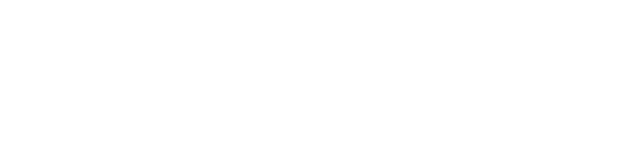
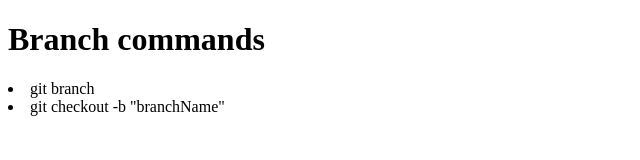
Before and after one commit to javaangular1/proje1, a plain HTML site: page index.html in a window 1280 px wide. Shown: the whole page, without its empty margins (0-640 px from the left). Drawn offline with Linux system fonts and the light colour scheme.

Commit message:
Added branch commands on newbranch1

```diff
--- a/app.js
+++ b/app.js
@@ -1 +1,2 @@
-let commands = ["config", "init", "add", "commit", "pull", "push", "reset", "rm", "branch", "checkout"];
+let commands = ["config", "init", "add", "commit", "pull", "push", "reset", "rm"];
+let branchCommands = ["branch", "checkout"]
--- a/index.html
+++ b/index.html
@@ -6,6 +6,9 @@
     <title>Proje1</title>
 </head>
 <body>
+    <h1>Branch commands</h1>
+    <li>git branch</li>
+    <li>git checkout -b "branchName"</li>
     <script src="./app.js"></script>
 </body>
 </html>
```
